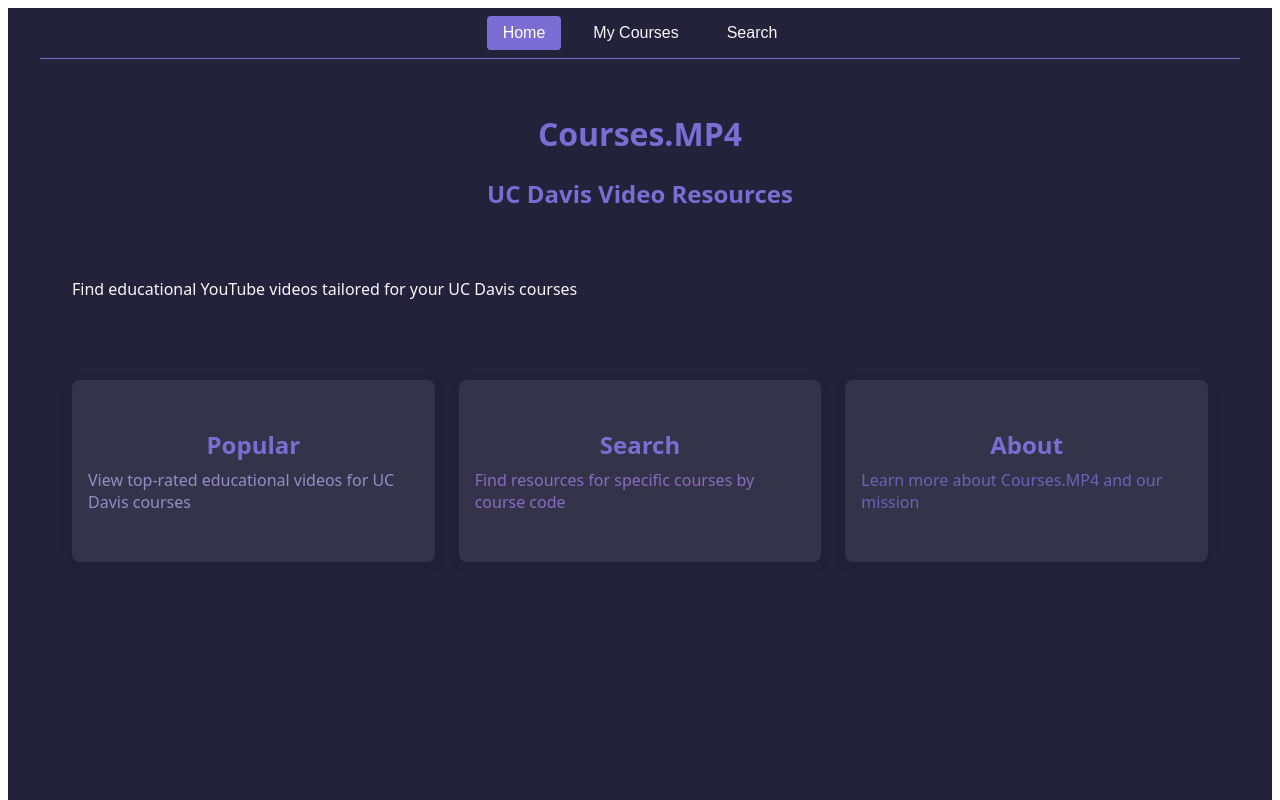
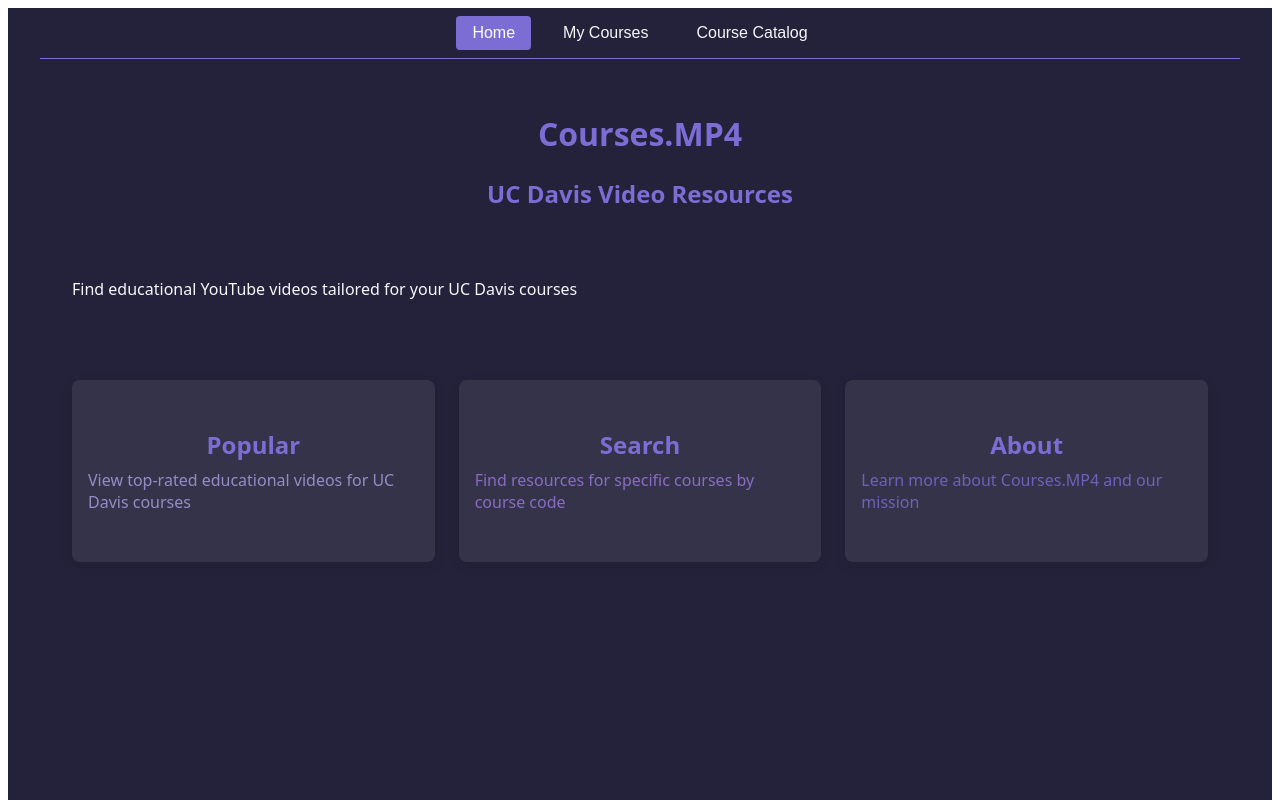
Before and after one commit to shruthi-parasa/courses.mp4, a Svelte app in the folder frontend/: page / in a window 1280 px wide. Shown: the top 800 px of the page. Built offline with nearby package versions, Linux system fonts and the light colour scheme; no server answers.

Commit message:
changed search page name

```diff
--- a/frontend/src/App.svelte
+++ b/frontend/src/App.svelte
@@ -27,7 +27,7 @@
     <ul>
       <li><button class:active={currentPage === 'landing'} on:click={() => navigateTo('landing')}>Home</button></li>
       <li><button class:active={currentPage === 'my-courses'} on:click={() => navigateTo('my-courses')}>My Courses</button></li>
-      <li><button class:active={currentPage === 'search'} on:click={() => navigateTo('search')}>Search</button></li>
+      <li><button class:active={currentPage === 'search'} on:click={() => navigateTo('search')}>Course Catalog</button></li> <!--nav title changed to course catalog from search-->
     </ul>
   </nav>
 
--- a/frontend/src/routes/SearchCourses.svelte
+++ b/frontend/src/routes/SearchCourses.svelte
@@ -4,7 +4,7 @@
 
 <main>
   <header>
-    <h1>Search Courses</h1>
+    <h1>Course Catalog</h1>
   </header>  <section class="search-container">
     <div class="search-input">
       <input type="text" placeholder="Search for courses (e.g. ECS 162)" />
```
